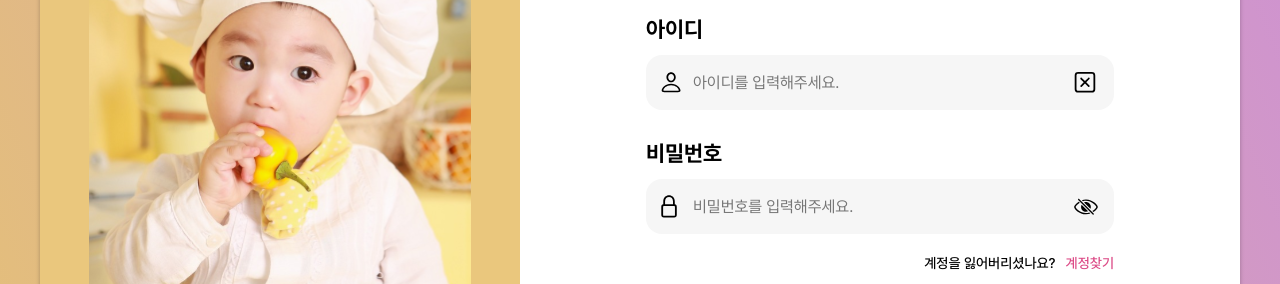
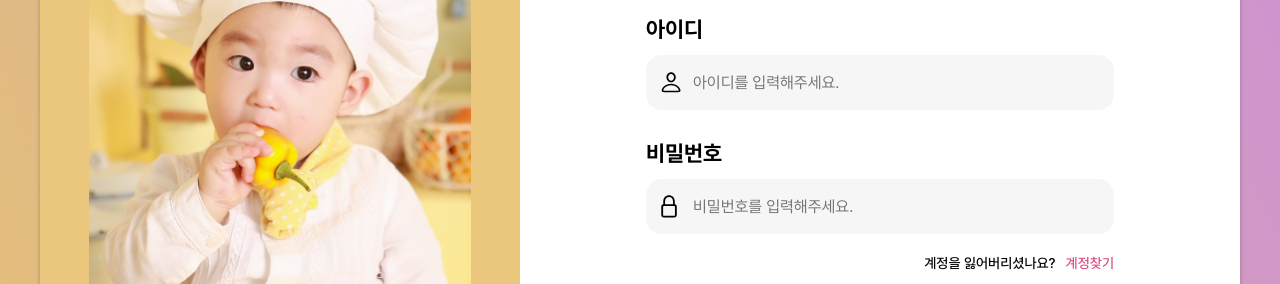
Before and after one commit to 2024-PandaDong/babya-web, a React (Create React App) app: page /login in a window 1280 px wide. Shown: the part 240-524 px from the top of the page. Built offline with nearby package versions, Linux system fonts and the light colour scheme.

Commit message:
feat :: 기능 추가 #1

```diff
--- a/src/App.tsx
+++ b/src/App.tsx
@@ -1,5 +1,5 @@
 import React from 'react';
-import Router from "src/components/Router/Router";
+import Router from "src/components/Router/router";
 
 function App() {
   return <Router />;
--- a/src/components/Login/index.tsx
+++ b/src/components/Login/index.tsx
@@ -1,5 +1,6 @@
 import React from "react";
 import * as S from "src/components/Login/style";
+import useLogin from "src/hooks/Login/useLogin";
 import LoginPanelImg from "src/assets/img/Login/PanelImage.svg"
 import IdImage from "src/assets/img/Login/IdImage.svg";
 import DeleteImage from "src/assets/img/Login/IdDeleteImage.svg";
@@ -7,6 +8,8 @@ import PwImage from "src/assets/img/Login/PasswordImage.svg";
 import HideImage from "src/assets/img/Login/PasswordHideImage.svg";
 
 const Login = () => {
+    const { ...login } = useLogin()
+
     return (
         <S.LoginBackground>
             <S.LoginContainer>
@@ -27,15 +30,27 @@ const Login = () => {
                             <S.InputForm>
                                 <S.InputTitle htmlFor="id">아이디</S.InputTitle>
                                 <S.InputWrap>
-                                    <S.Input image={IdImage} id="id" placeholder="아이디를 입력해주세요."></S.Input>
-                                    <S.InputBtn src={DeleteImage}></S.InputBtn>
+                                    <S.Input
+                                        id="id"
+                                        type="text"
+                                        image={IdImage}
+                                        value={login.id}
+                                        placeholder="아이디를 입력해주세요."
+                                        onChange={login.handleChangeValue}></S.Input>
+                                    {login.id && (<S.InputBtn src={DeleteImage} onClick={login.handleClickDelete}></S.InputBtn>)}
                                 </S.InputWrap>
                             </S.InputForm>
                             <S.InputForm>
                                 <S.InputTitle htmlFor="pw">비밀번호</S.InputTitle>
                                 <S.InputWrap>
-                                    <S.Input image={PwImage} id="pw" placeholder="비밀번호를 입력해주세요."></S.Input>
-                                    <S.InputBtn src={HideImage}></S.InputBtn>
+                                    <S.Input
+                                        id="pw"
+                                        type={login.isTextHide ? "text" : "password"}
+                                        image={PwImage}
+                                        value={login.pwd}
+                                        placeholder="비밀번호를 입력해주세요."
+                                        onChange={login.handleChangeValue}></S.Input>
+                                    {login.pwd && (<S.InputBtn src={HideImage} onClick={login.handleClickHide}></S.InputBtn>)}
                                 </S.InputWrap>
                             </S.InputForm>
                         </S.InputFormWrap>
--- /dev/null
+++ b/src/hooks/Login/useLogin.ts
@@ -0,0 +1,34 @@
+import React, { useState } from "react";
+
+const useLogin = () => {
+    const [id, setId] = useState("");
+    const [pwd, setPwd] = useState("");
+    const [isTextHide, setIsTextHide] = useState(false);
+
+    const handleChangeValue = (e: React.ChangeEvent<HTMLInputElement>) => {
+        if (e.target.id === "id") {
+            setId(e.target.value);
+        } else {
+            setPwd(e.target.value);
+        }
+    }
+
+    const handleClickDelete = () => {
+        setId("")
+    }
+
+    const handleClickHide = () => {
+        setIsTextHide((current) => !current);
+    }
+
+    return {
+        id,
+        pwd,
+        isTextHide,
+        handleChangeValue,
+        handleClickDelete,
+        handleClickHide,
+    }
+}
+
+export default useLogin;
```
